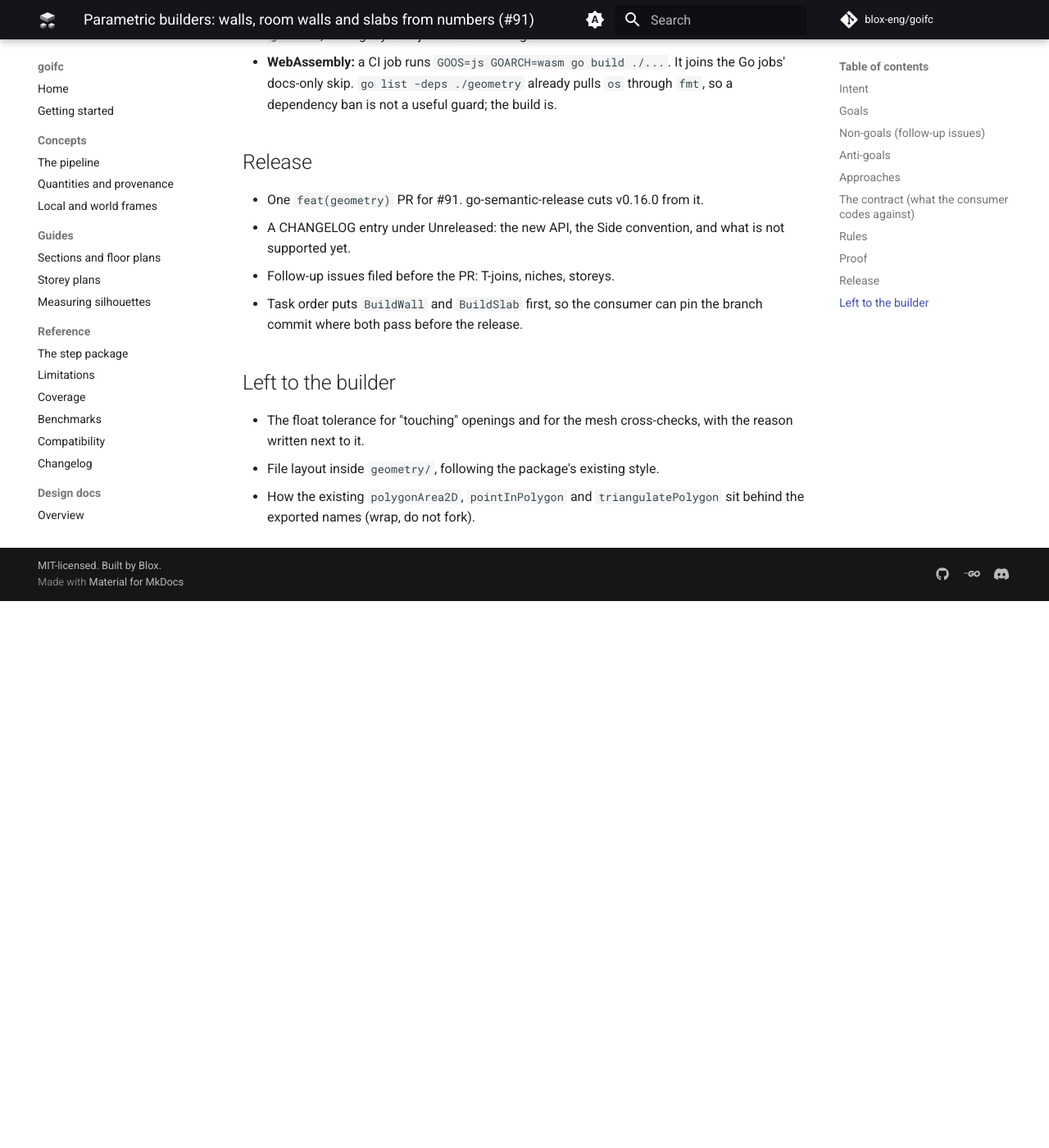
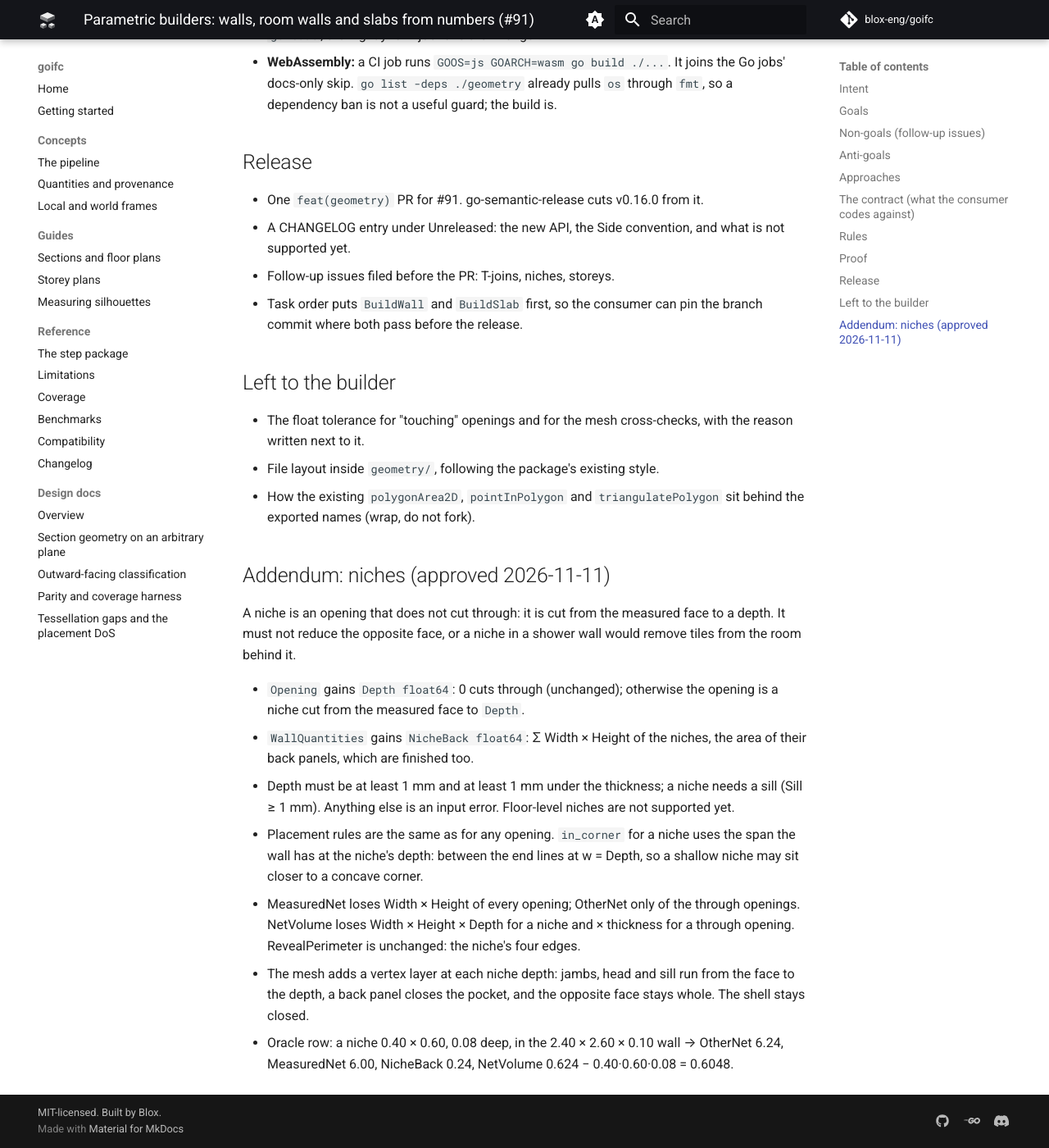
Before and after one commit to blox-eng/goifc, an MkDocs documentation site: the page built from docs/superpowers/specs/2026-11-11-parametric-builders-design.md, in a window 1280 px wide and 1400 px high, scrolled down 6284 px. Shown: the whole window at 82% size. Built offline with MkDocs 1.6.1 and Material for MkDocs 9.7.7, drawn with Linux system fonts in a browser that asks for light colours; comment, search, counter and statistics services are not loaded; the version menu is left out; before the commit the page ends 7017 px from its top, so only the background shows below that.

Commit message:
docs(spec): add niches to the parametric builders design (#91)
Co-Authored-By: Claude Opus 5.5 <noreply@anthropic.com>

```diff
--- a/docs/superpowers/specs/2026-11-11-parametric-builders-design.md
+++ b/docs/superpowers/specs/2026-11-11-parametric-builders-design.md
@@ -288,3 +288,30 @@ and keeps every sum finite. The fuzz properties hold inside these bounds.
 - File layout inside `geometry/`, following the package's existing style.
 - How the existing `polygonArea2D`, `pointInPolygon` and `triangulatePolygon`
   sit behind the exported names (wrap, do not fork).
+
+## Addendum: niches (approved 2026-11-11)
+
+A niche is an opening that does not cut through: it is cut from the measured
+face to a depth. It must not reduce the opposite face, or a niche in a shower
+wall would remove tiles from the room behind it.
+
+- `Opening` gains `Depth float64`: 0 cuts through (unchanged); otherwise the
+  opening is a niche cut from the measured face to `Depth`.
+- `WallQuantities` gains `NicheBack float64`: Σ Width × Height of the niches,
+  the area of their back panels, which are finished too.
+- Depth must be at least 1 mm and at least 1 mm under the thickness; a niche
+  needs a sill (Sill ≥ 1 mm). Anything else is an input error. Floor-level
+  niches are not supported yet.
+- Placement rules are the same as for any opening. `in_corner` for a niche
+  uses the span the wall has at the niche's depth: between the end lines at
+  w = Depth, so a shallow niche may sit closer to a concave corner.
+- MeasuredNet loses Width × Height of every opening; OtherNet only of the
+  through openings. NetVolume loses Width × Height × Depth for a niche and
+  × thickness for a through opening. RevealPerimeter is unchanged: the niche's
+  four edges.
+- The mesh adds a vertex layer at each niche depth: jambs, head and sill run
+  from the face to the depth, a back panel closes the pocket, and the opposite
+  face stays whole. The shell stays closed.
+- Oracle row: a niche 0.40 × 0.60, 0.08 deep, in the 2.40 × 2.60 × 0.10 wall
+  → OtherNet 6.24, MeasuredNet 6.00, NicheBack 0.24, NetVolume
+  0.624 − 0.40·0.60·0.08 = 0.6048.
```
Also changed, not shown: docs/superpowers/plans/2026-11-11-parametric-builders.md (+16 -0 lines).
